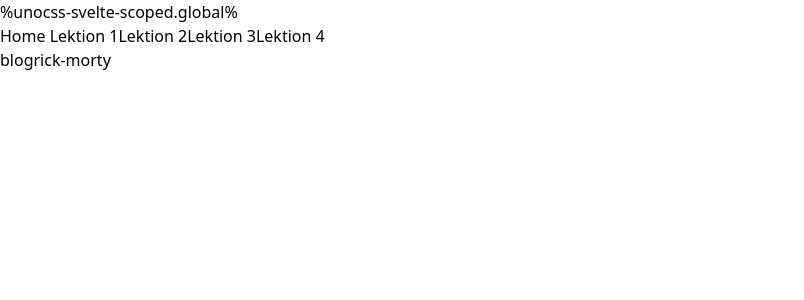
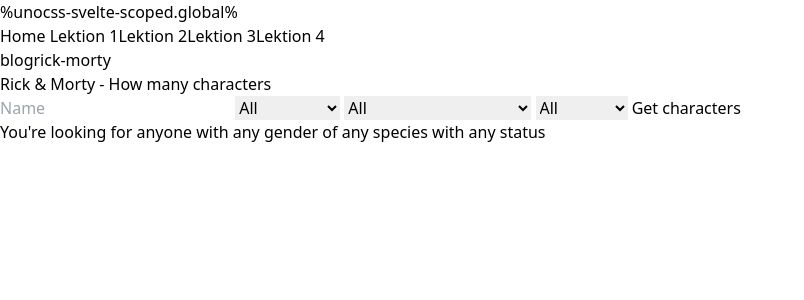
Before and after one commit to henrikvilhelmberglund/javascript-3-svelte, a SvelteKit app: page /04lektion4/rick-morty in a window 1280 px wide. Shown: the top 300 px of the page, without its empty margins (0-804 px from the left). Built offline with nearby package versions, Linux system fonts and the light colour scheme.

Commit message:
feat: :sparkles: add rick-morty

```diff
--- a/src/routes/04lektion4/rick-morty/+page.svelte
+++ b/src/routes/04lektion4/rick-morty/+page.svelte
@@ -1,5 +1,62 @@
 <script>
+	import InfoText from "./components/InfoText.svelte";
+	import Inputs from "./components/Inputs.svelte";
+	import Characters from "./components/Characters.svelte";
+	import { onMount } from "svelte";
+	import {
+		result,
+		selectedGender,
+		selectedName,
+		selectedSpecies,
+		selectedStatus,
+		shouldFetch,
+	} from "./components/store";
+
+	const API = "https://rickandmortyapi.com/api/character/?";
+
+	$: dependencyFunction($selectedName, $selectedGender, $selectedSpecies, $selectedStatus);
+
+	function dependencyFunction(selectedName, selectedGender, selectedSpecies, selectedStatus) {
+		if ($shouldFetch) {
+			fetchResult();
+		}
+	}
+
+	async function fetchResult() {
+		// old version
+		// const finalQuery = `
+		//   ${selectedName ? "name=" + selectedName + "&" : ""}
+		//   ${selectedGender !== "All" ? "gender=" + selectedGender + "&" : ""}
+		//   ${selectedSpecies !== "All" ? "species=" + selectedSpecies + "&" : ""}
+		//   ${selectedStatus !== "All" ? "status=" + selectedStatus : ""}
+		//   `
+		//   // this breaks mythological creature
+		//   .replaceAll(" ", "")
+		//   .replaceAll("\n", "");
+
+		const query = [];
+		if ($selectedName) query.push(`name=${encodeURIComponent($selectedName)}`);
+		if ($selectedGender !== "All") query.push(`gender=${encodeURIComponent($selectedGender)}`);
+		if ($selectedSpecies !== "All") query.push(`species=${encodeURIComponent($selectedSpecies)}`);
+		if ($selectedStatus !== "All") query.push(`status=${encodeURIComponent($selectedStatus)}`);
+		const finalQuery = query.join("&");
+
+		const response = await fetch(`${API}${finalQuery}`);
+		const data = await response.json();
+		console.log(`${API}${finalQuery}`);
+		console.log(data);
+		$result = data;
+	}
 </script>
+
+<h1>Rick & Morty - How many characters</h1>
+<main class="mx-auto flex flex-col">
+	<Inputs {fetchResult} />
+	<InfoText />
+	<section class="mx-auto flex w-[70vw] flex-wrap justify-start">
+		<Characters />
+	</section>
+</main>
 
 <style>
 </style>
--- /dev/null
+++ b/src/routes/04lektion4/rick-morty/components/Character.svelte
@@ -0,0 +1,27 @@
+<script>
+	export let character;
+	$: ({
+		name,
+		image,
+		species,
+		gender,
+		type,
+		status,
+		origin: { name: originName },
+	} = character);
+</script>
+
+<article class="outline-solid m-2 min-h-[300px] min-w-[300px] rounded-xl outline-1 outline-black">
+	<img alt={name} class="relative left-0 rounded-xl" src={image} />
+	<p class="font-semibold">{name}</p>
+	<span class="">
+		{species}
+		{gender.toLowerCase()}
+		{type.toLowerCase()}
+	</span>
+	<p class="">{status}</p>
+	<p class="">{originName}</p>
+</article>
+
+<style>
+</style>
--- /dev/null
+++ b/src/routes/04lektion4/rick-morty/components/Characters.svelte
@@ -0,0 +1,13 @@
+<script>
+	import Character from "./Character.svelte";
+	import { result } from "./store";
+</script>
+
+{#if $result?.results}
+	{#each $result.results as character, i}
+		<Character {character} />
+	{/each}
+{/if}
+
+<style>
+</style>
--- /dev/null
+++ b/src/routes/04lektion4/rick-morty/components/InfoText.svelte
@@ -0,0 +1,22 @@
+<script>
+	import { result, selectedGender, selectedName, selectedSpecies, selectedStatus } from "./store";
+</script>
+
+<p>
+	You're looking for {$selectedName ? `someone named ${$selectedName}` : `anyone`} with
+	{$selectedGender === "All" ? " any gender" : ` a ${$selectedGender} gender`} of
+	{$selectedSpecies === "All" ? " any species" : ` a ${$selectedSpecies} species`} with
+	{$selectedStatus === "All" ? " any status " : ` the status ${$selectedStatus}`}
+</p>
+{#if result?.info?.count}
+	<p class="text-lg font-semibold">
+		{result?.info?.count} matching {result?.info?.count > 1 ? "characters" : "character"}
+	</p>
+{/if}
+
+{#if result.error}
+	<p>No characters were found.</p>
+{/if}
+
+<style>
+</style>
--- /dev/null
+++ b/src/routes/04lektion4/rick-morty/components/Inputs.svelte
@@ -0,0 +1,79 @@
+<script>
+	import {
+		selectedGender,
+		selectedName,
+		selectedSpecies,
+		selectedStatus,
+		shouldFetch,
+	} from "./store";
+
+	export let fetchResult;
+
+	const genders = ["All", "Male", "Female", "Genderless", "Unknown"];
+	const species = "All, Human, Alien, Humanoid, Mythological Creature, Animal, Robot".split(", ");
+	const statuses = "All, Alive, Dead, Unknown".split(", ");
+</script>
+
+<div class="mx-auto flex w-64 flex-col [&>*]:m-2 [&>*]:p-2">
+	<input
+		on:blur={(e) => {
+			$selectedName = e.target.value;
+			$shouldFetch = true;
+		}}
+		type="text"
+		placeholder="Name"
+		on:keydown={(e) => {
+			if (e.code === "Enter") {
+				$selectedName = e.target.value;
+				$shouldFetch = true;
+			}
+		}} />
+	<select
+		on:change={(e) => {
+			$selectedGender = e.target.value;
+			$shouldFetch = true;
+		}}
+		name=""
+		id="">
+		{#each genders as gender}
+			<option value={gender}>
+				{gender}
+			</option>
+		{/each}
+	</select>
+	<select
+		on:change={(e) => {
+			$selectedSpecies = e.target.value;
+			$shouldFetch = true;
+		}}
+		name=""
+		id="">
+		{#each species as specie}
+			<option value={specie}>
+				{specie}
+			</option>
+		{/each}
+	</select>
+	<select
+		on:change={(e) => {
+			$selectedStatus = e.target.value;
+			$shouldFetch = true;
+		}}
+		name=""
+		id="">
+		{#each statuses as status}
+			<option value={status}>
+				{status}
+			</option>
+		{/each}
+	</select>
+	<button
+		on:click={() => {
+			fetchResult();
+		}}>
+		Get characters
+	</button>
+</div>
+
+<style>
+</style>
--- /dev/null
+++ b/src/routes/04lektion4/rick-morty/components/store.js
@@ -0,0 +1,8 @@
+import { writable } from "svelte/store";
+
+export let selectedName = writable("");
+export let selectedGender = writable("All");
+export let selectedSpecies = writable("All");
+export let selectedStatus = writable("All");
+export let shouldFetch = writable(false);
+export let result = writable([]);
```
